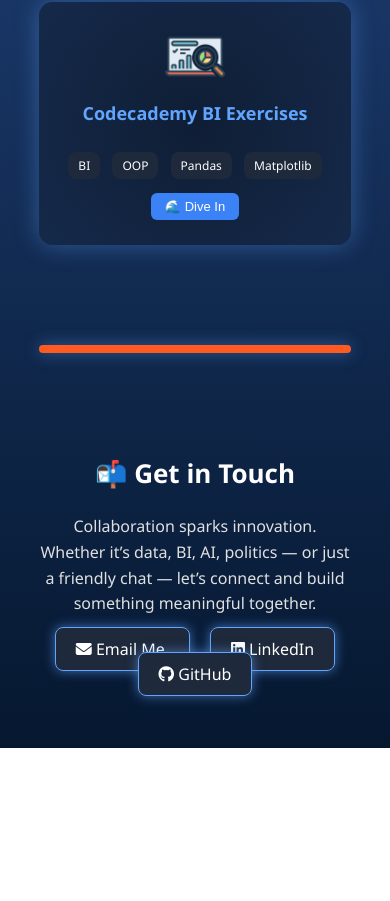
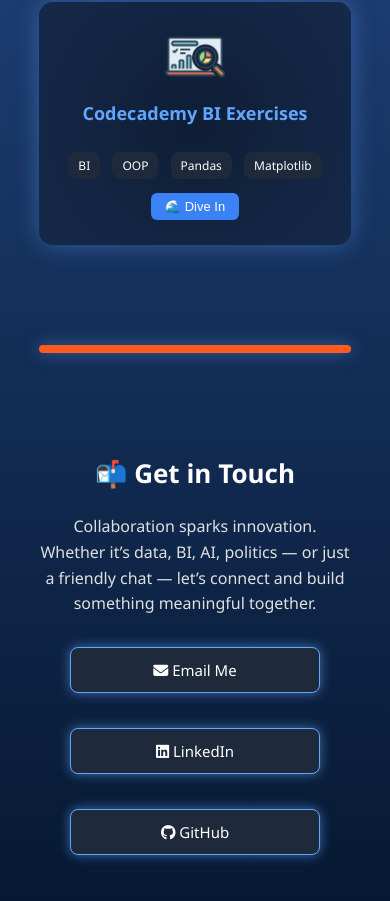
Before and after one commit to Floriplaku/portfolio, a plain HTML site: page index.html in a window 390 px wide. Shown: the part 4187-5088 px from the top of the page. Before the commit the page ends 4935 px from the top, so only its background shows below. Drawn offline with Linux system fonts and the light colour scheme.

Commit message:
Fix button styling for mobile/desktop

```diff
--- a/style.css
+++ b/style.css
@@ -450,3 +450,39 @@ body.light #about h2 { color: #000; }
   color: #0a1423;
   box-shadow: 0 0 15px rgba(97,165,255,0.8);
 }
+
+/* Uniform button styling */
+.buttons,
+.contact-buttons {
+  display: flex;
+  justify-content: center;
+  gap: 15px;
+  flex-wrap: wrap;
+}
+
+.buttons a,
+.contact-buttons a {
+  flex: 0 1 auto; /* mos i zgjer shumë */
+  min-width: 140px;
+  max-width: 220px; /* limit maksimal */
+  text-align: center;
+  font-size: 15px;
+  padding: 10px 18px;
+  border-radius: 8px;
+  white-space: nowrap;
+}
+
+/* Për ekranet e vogla (mobile) */
+@media screen and (max-width: 768px) {
+  .buttons,
+  .contact-buttons {
+    flex-direction: column; /* vendosen vertikalisht */
+    align-items: center;
+  }
+
+  .buttons a,
+  .contact-buttons a {
+    width: 80%; /* vetëm në mobile zënë më shumë hapësirë */
+    max-width: none;
+  }
+}
```
